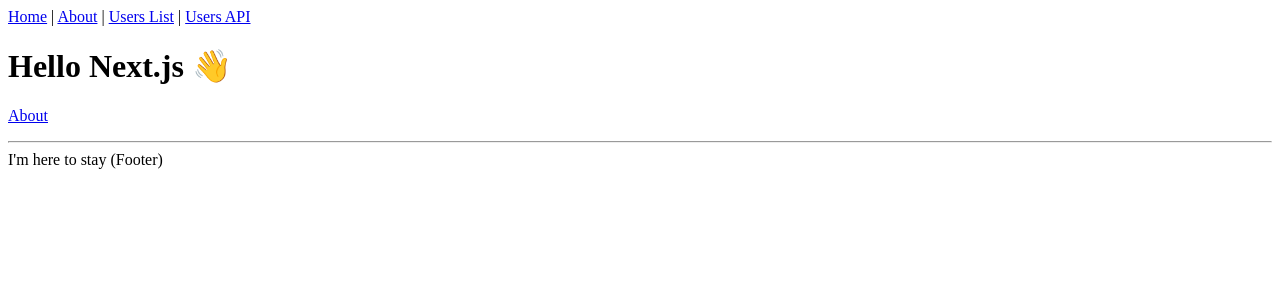
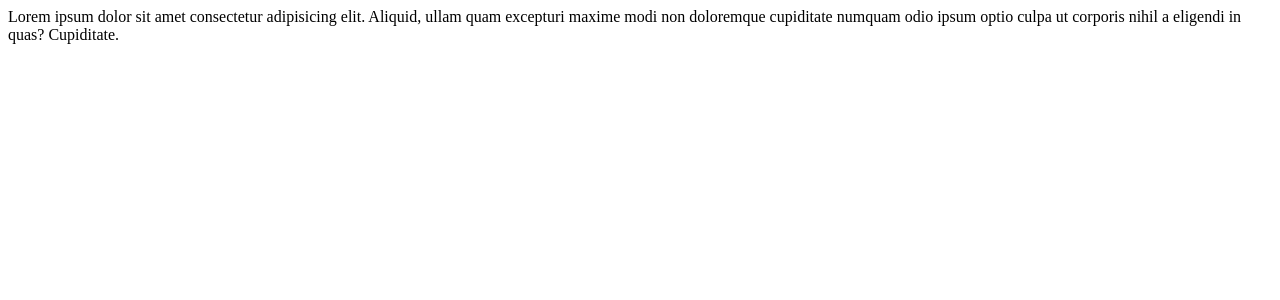
Before and after one commit to sushinpv/nextjs-typescript-mvvm, a Next.js app: page / in a window 1280 px wide. Shown: the top 300 px of the page. Built offline with nearby package versions, Linux system fonts and the light colour scheme.

Commit message:
removed all codes

```diff
--- a/components/Layout.tsx
+++ b/components/Layout.tsx
@@ -1,41 +1,21 @@
-import React, { ReactNode } from 'react'
-import Link from 'next/link'
-import Head from 'next/head'
+import React, { ReactNode } from "react";
+import Link from "next/link";
+import Head from "next/head";
 
 type Props = {
-  children?: ReactNode
-  title?: string
-}
+  children?: ReactNode;
+  title?: string;
+};
 
-const Layout = ({ children, title = 'This is the default title' }: Props) => (
+const Layout = ({ children, title = "This is the default title" }: Props) => (
   <div>
     <Head>
       <title>{title}</title>
       <meta charSet="utf-8" />
       <meta name="viewport" content="initial-scale=1.0, width=device-width" />
     </Head>
-    <header>
-      <nav>
-        <Link href="/">
-          <a>Home</a>
-        </Link>{' '}
-        |{' '}
-        <Link href="/about">
-          <a>About</a>
-        </Link>{' '}
-        |{' '}
-        <Link href="/users">
-          <a>Users List</a>
-        </Link>{' '}
-        | <a href="/api/users">Users API</a>
-      </nav>
-    </header>
     {children}
-    <footer>
-      <hr />
-      <span>I'm here to stay (Footer)</span>
-    </footer>
   </div>
-)
+);
 
-export default Layout
+export default Layout;
--- a/pages/index.tsx
+++ b/pages/index.tsx
@@ -1,15 +1,6 @@
-import Link from 'next/link'
-import Layout from '../components/Layout'
+import Link from "next/link";
+import Layout from "../components/Layout";
 
-const IndexPage = () => (
-  <Layout title="Home | Next.js + TypeScript Example">
-    <h1>Hello Next.js 👋</h1>
-    <p>
-      <Link href="/about">
-        <a>About</a>
-      </Link>
-    </p>
-  </Layout>
-)
+const IndexPage = () => <Layout title="Home | Next.js + TypeScript Example">Lorem ipsum dolor sit amet consectetur adipisicing elit. Aliquid, ullam quam excepturi maxime modi non doloremque cupiditate numquam odio ipsum optio culpa ut corporis nihil a eligendi in quas? Cupiditate.</Layout>;
 
-export default IndexPage
+export default IndexPage;
```
